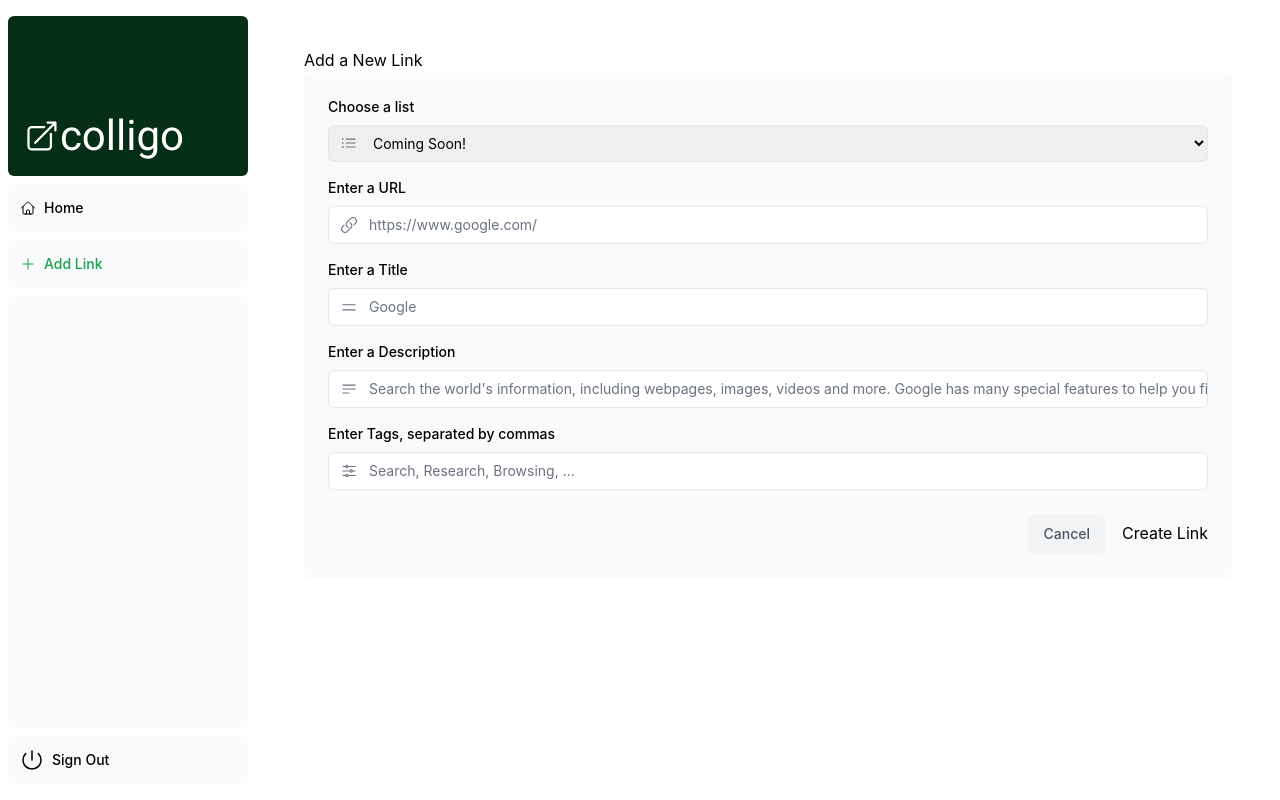
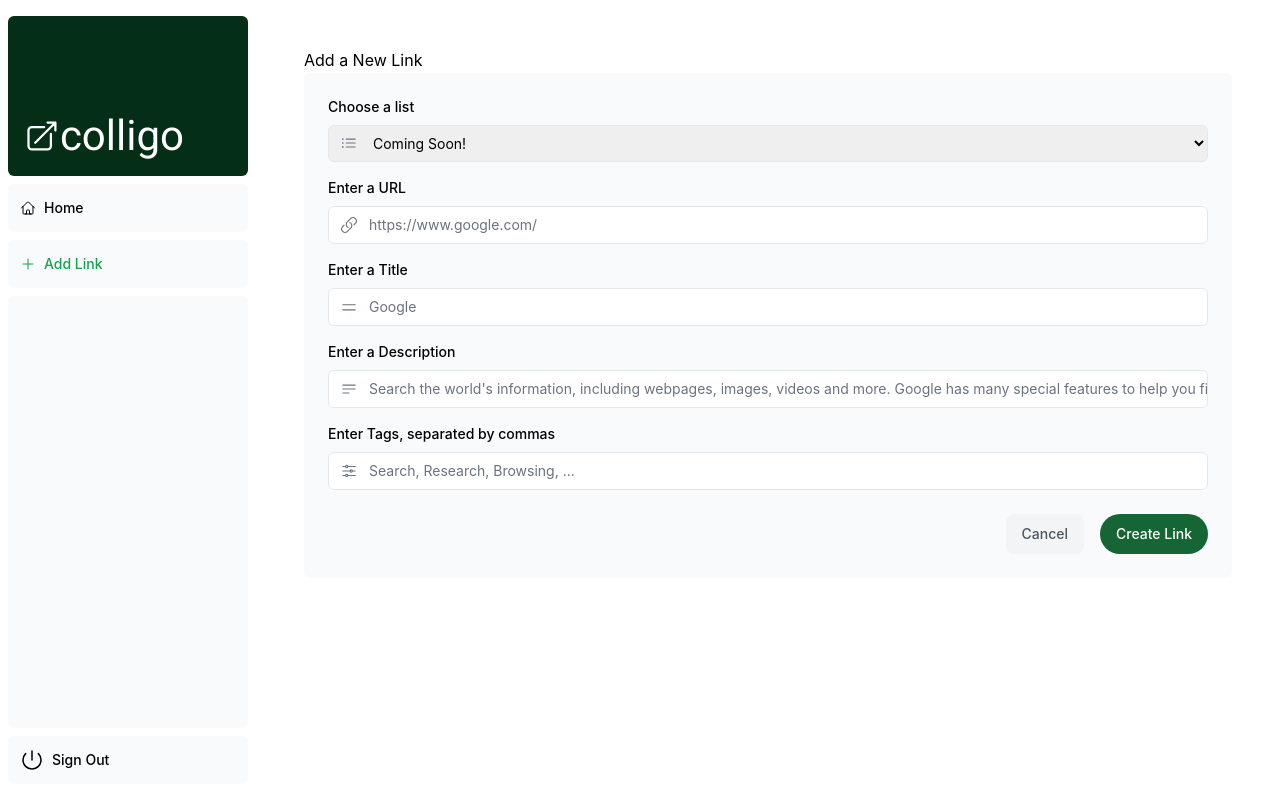
Before and after one commit to danvgar/colligo, a Next.js app: page /add in a window 1280 px wide. Built offline with nearby package versions, Linux system fonts and the light colour scheme; a web font is replaced by a local one.

Commit message:
Minor styling updates to general purpose frontend button.

```diff
--- a/src/components/mantine/buttons-frontend.tsx
+++ b/src/components/mantine/buttons-frontend.tsx
@@ -9,7 +9,7 @@ export default function FrontEndButton({ children, className, ...rest }: ButtonP
     <button
       {...rest}
       className={clsx(
-        // 'flex h-10 items-center rounded-lg bg-green-500 px-4 text-sm font-medium transition-colors hover:bg-green-400 text-black focus-visible:outline focus-visible:outline-2 focus-visible:outline-offset-2 focus-visible:outline-green-500 active:bg-green-600 aria-disabled:cursor-not-allowed aria-disabled:opacity-50',
+        'flex h-10 items-center rounded-full bg-green-800 px-4 text-sm font-medium transition-colors hover:bg-gray-200 text-white focus-visible:outline focus-visible:outline-2 focus-visible:outline-offset-2 focus-visible:outline-green-800 active:bg-green-900 aria-disabled:cursor-not-allowed aria-disabled:opacity-50',
         className,
       )}
     >
```
